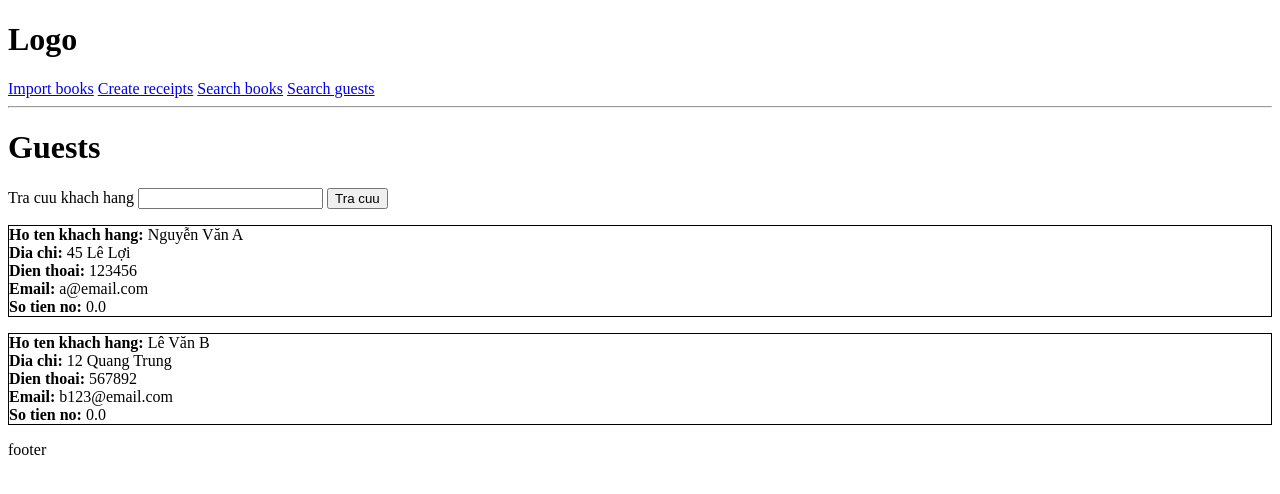
After one commit to ttnhan41/SE104.O11.CLC---QLNhaSach, a Django app: page /search-guests/ in a window 1280 px wide. The commit adds this page. Shown: the top 494 px of the page. Run offline with Django 4.2, Linux system fonts and the light colour scheme; data comes from the database, SQL or seed files in the repository; both versions use the stored data as it was after the commit.

Commit message:
Add function searching guests

```diff
--- /dev/null
+++ b/bookstore/templates/bookstore/search-guests.html
@@ -0,0 +1,23 @@
+{% extends 'main.html' %}
+
+{% block content %}
+<h1>Guests</h1>
+
+<form class="form" action="{% url 'search-guests' %}" method="get">
+    <label for="guests-search">Tra cuu khach hang</label>
+    <input type="search" id="guests-search" name="search_query" value="{{search_query}}">
+
+    <input type="submit" value="Tra cuu">
+</form>
+
+{% for guest in guests %}
+<p style="border: 1px solid black;">
+    <strong>Ho ten khach hang:</strong> {{guest.hoten_kh}}<br>
+    <strong>Dia chi:</strong> {{guest.dia_chi}}<br>
+    <strong>Dien thoai:</strong> {{guest.dien_thoai}}<br>
+    <strong>Email:</strong> {{guest.email}}<br>
+    <strong>So tien no:</strong> {{guest.so_tien_no}}<br>
+</p>
+{% endfor %}
+
+{% endblock content %}
--- a/bookstore/urls.py
+++ b/bookstore/urls.py
@@ -7,4 +7,5 @@ urlpatterns = [
     path('import-book/', views.importBook, name="import-book"),
     path('create-receipt/', views.createReceipt, name="create-receipt"),
     path('search-books/', views.searchBooks, name="search-books"),
+    path('search-guests/', views.searchGuests, name="search-guests"),
 ]
--- a/bookstore/views.py
+++ b/bookstore/views.py
@@ -6,11 +6,11 @@ from .forms import TheLoaiForm, TacGiaForm, DauSachForm, CTTGForm, SachForm, Phi
 
 # Trang thong tin nha sach
 def bookstore(request):
-    return render(request, 'books/bookstore-info.html')
+    return render(request, 'bookstore/bookstore-info.html')
 
 # Trang thong tin chi tiet cua 1 sach
 def book(request, pk):
-    return render(request, 'books/single-book.html')
+    return render(request, 'bookstore/single-book.html')
 
 # Lap phieu nhap sach
 def importBook(request):
@@ -156,7 +156,7 @@ def importBook(request):
         'phieunhapsach_form': phieunhapsach_form,
         'ctpns_form': ctpns_form,
     }
-    return render(request, 'books/book-import-form.html', context)
+    return render(request, 'bookstore/book-import-form.html', context)
 
 
 def createReceipt(request):
@@ -197,7 +197,7 @@ def createReceipt(request):
         'khachhang_form': khachhang_form,
         'phieuthutien_form': phieuthutien_form,
     }
-    return render(request, 'books/receipt-form.html', context)
+    return render(request, 'bookstore/receipt-form.html', context)
 
 
 # Tra cuu sach
@@ -218,4 +218,23 @@ def searchBooks(request):
     )
 
     context = {'books': books, 'search_query': search_query}
-    return render(request, 'books/search-books.html', context)
+    return render(request, 'bookstore/search-books.html', context)
+
+
+# Tra cuu khach hang
+def searchGuests(request):
+    search_query = ''
+
+    if request.GET.get('search_query'):
+        search_query = request.GET.get('search_query')
+
+    guests = KhachHang.objects.filter(
+        Q(hoten_kh__icontains=search_query) |
+        Q(dia_chi__icontains=search_query) |
+        Q(dien_thoai__icontains=search_query) |
+        Q(email__icontains=search_query) |
+        Q(so_tien_no__icontains=search_query)
+    )
+
+    context = {'guests': guests, 'search_query': search_query}
+    return render(request, 'bookstore/search-guests.html', context)
--- a/templates/navbar.html
+++ b/templates/navbar.html
@@ -2,4 +2,5 @@
 <a href="{% url 'import-book' %}">Import books</a>
 <a href="{% url 'create-receipt' %}">Create receipts</a>
 <a href="{% url 'search-books' %}">Search books</a>
+<a href="{% url 'search-guests' %}">Search guests</a>
 <hr>
```
Also changed, not shown: bookstore/templates/bookstore/book-import-form.html (renamed from bookstore/templates/books/book-import-form.html), bookstore/templates/bookstore/bookstore-info.html (renamed from bookstore/templates/books/bookstore-info.html), bookstore/templates/bookstore/receipt-form.html (renamed from bookstore/templates/books/receipt-form.html), bookstore/templates/bookstore/search-books.html (renamed from bookstore/templates/books/search-books.html), bookstore/templates/bookstore/single-book.html (renamed from bookstore/templates/books/single-book.html), db.sqlite3.
